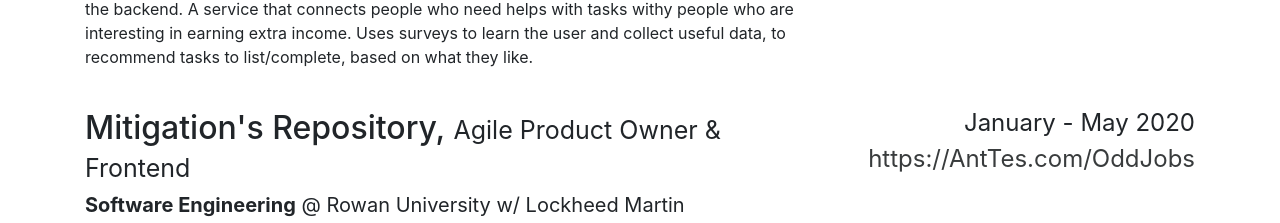
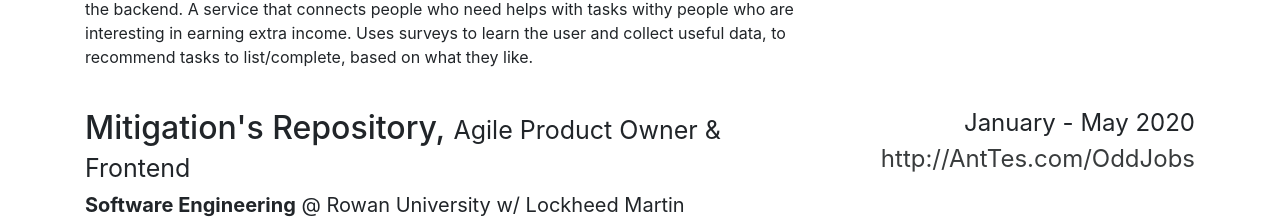
Before and after one commit to anttesoriero/AntTesReact, a React (Create React App) app in the folder AntTes/react-typescript/: page / in a window 1280 px wide. Shown: the part 2734-2957 px from the top of the page. Built offline with nearby package versions, Linux system fonts and the light colour scheme.

Commit message:
Fix link

```diff
--- a/AntTes/react-typescript/src/Pages/LandingPage.tsx
+++ b/AntTes/react-typescript/src/Pages/LandingPage.tsx
@@ -244,7 +244,7 @@ const LandingPage = () => {
                     </Col>
                     <Col xs="4">
                         <h4 className="align-right itemTime">January - May 2020</h4>
-                        <h4 className="align-right itemTime"><a style={{color: '#393c3d'}} href="https://anttes.com/oddjobs">https://AntTes.com/OddJobs</a></h4>
+                        <h4 className="align-right itemTime"><a style={{color: '#393c3d'}} href="http://anttes.com/oddjobs">http://AntTes.com/OddJobs</a></h4>
                         {/* https://git.io/JUd9b */}
                     </Col>
                 </Row>
```
